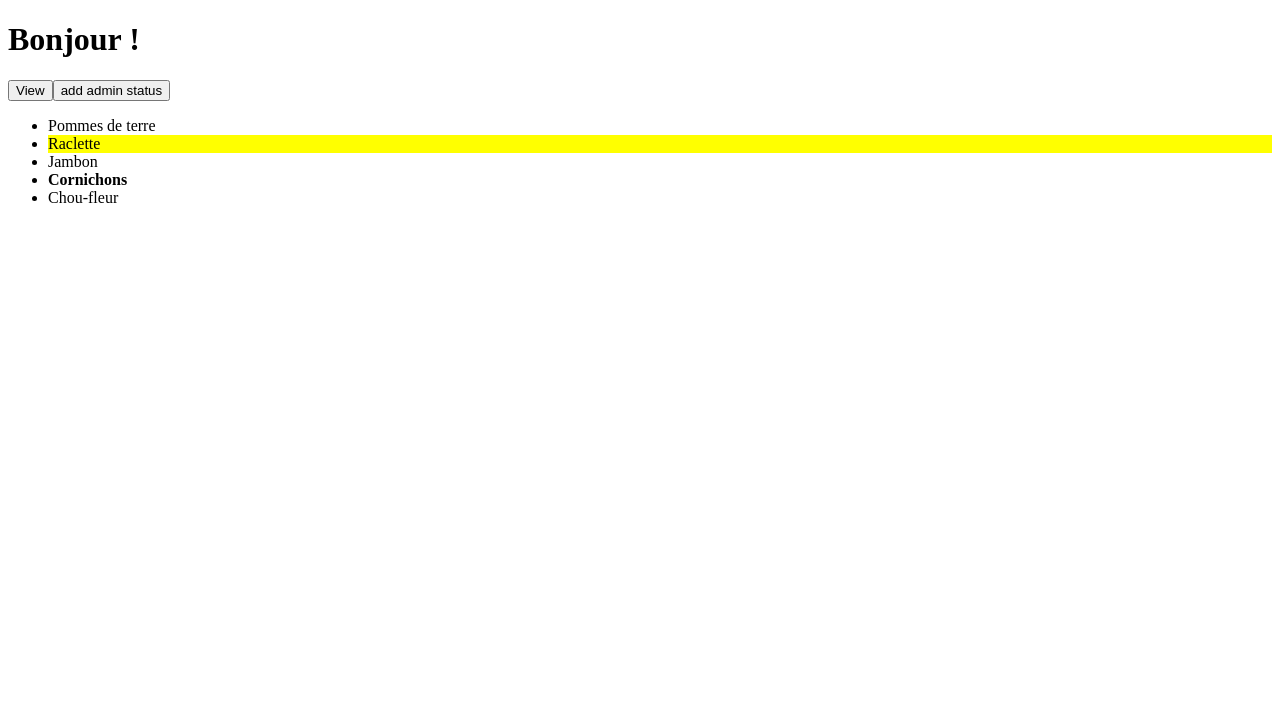
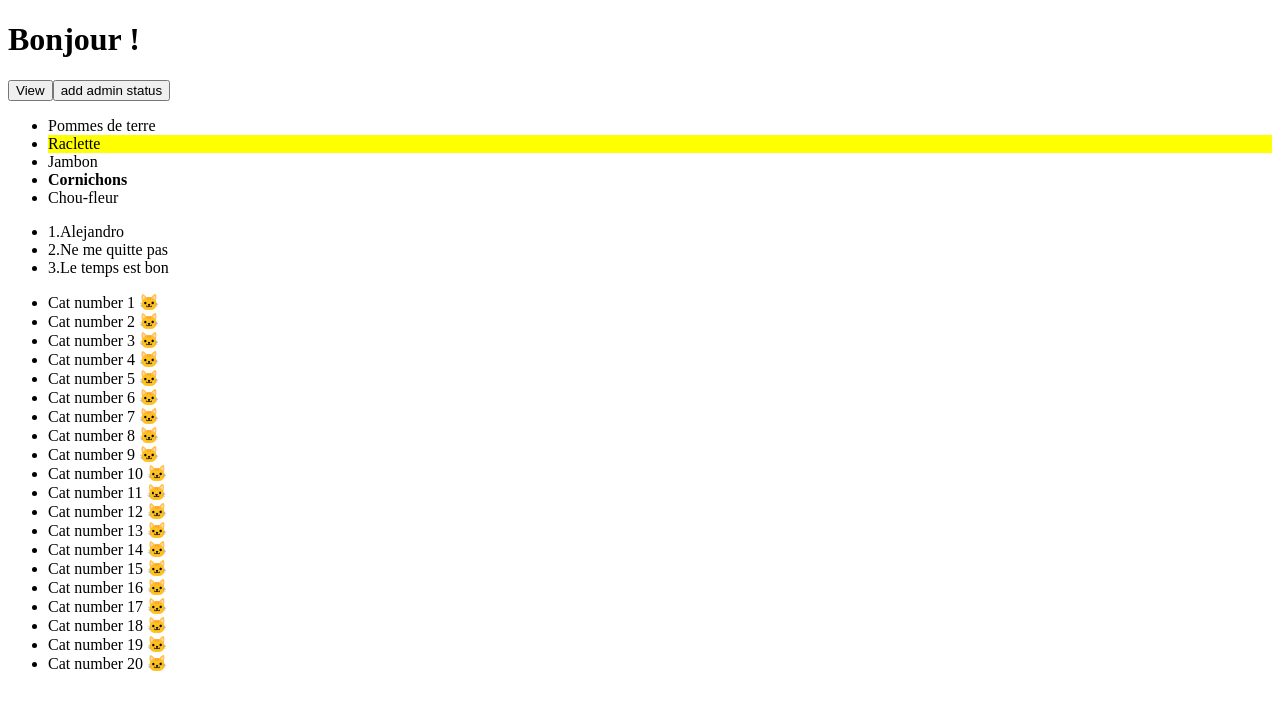
Before and after one commit to bfsylvain/blockAngularProject, an Angular app: page / in a window 1280 px wide. Shown: the top 710 px of the page. Built offline with nearby package versions, Linux system fonts and the light colour scheme.

Commit message:
multiple lines tip

```diff
--- a/src/app/app.component.html
+++ b/src/app/app.component.html
@@ -6,14 +6,18 @@
 
   <ul *ngIf="isGuestListDisplayed">
     @if(IngredientNecessary){<li>Pommes de terre</li>}
+    <li [ngStyle]="{backgroundColor:isThisIngredientVital ? 'red' : 'yellow'}">Raclette</li>
+    <li>Jambon</li>
+    <li class="bold" [ngClass]="{ 'vital': isThisIngredientVital }">Cornichons</li>
+    <li>Chou-fleur</li>
+  </ul>
 
-    <li [ngStyle]="{backgroundColor:isThisIngredientVital ? 'red' : 'yellow'}">Raclette</li>
+  <ul class="songList">
+    <li *ngFor="let song of playlist; let songNumber=index">{{songNumber + 1}}.{{song}}</li>
+  </ul>
 
-    <li>Jambon</li>
-
-    <li class="bold" [ngClass]="{ 'vital': isThisIngredientVital }">Cornichons</li>
-
-    <li>Chou-fleur</li>
+  <ul>
+    <li *ngFor="let _ of [].constructor(20); let catNumber=index"> Cat number {{ catNumber + 1 }} 🐱</li>
   </ul>
 </main>
 <router-outlet></router-outlet>
--- a/src/app/app.component.ts
+++ b/src/app/app.component.ts
@@ -14,7 +14,7 @@ export class AppComponent {
 
   ///////////////////// QUEST /////////////////////////
   isAdmin: boolean = false;
-
+  playlist: string[] = ["Alejandro", "Ne me quitte pas", "Le temps est bon"];
   ToggleIsAdmin() {
     this.isAdmin = !this.isAdmin
   }
```
